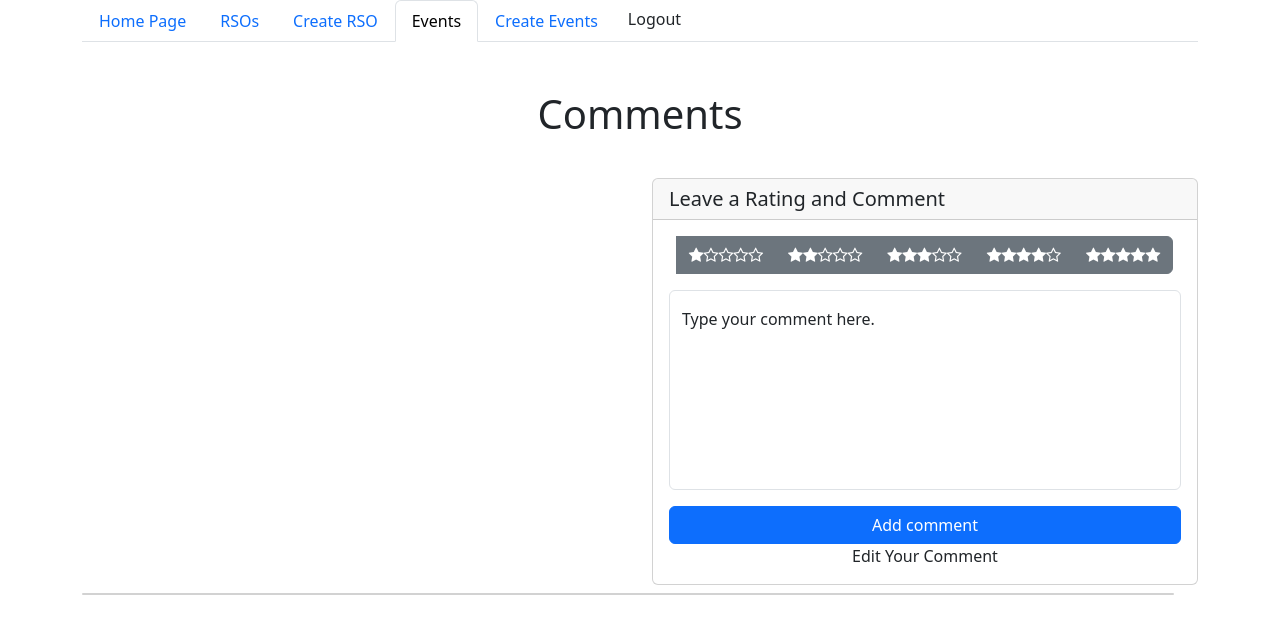
After one commit to crimzxun/COP4710_Project, a PHP site: page /comments_page.php?event_id=1 in a window 1280 px wide. The commit adds this page. Shown: the top 634 px of the page. Run offline with PHP 8.4, Linux system fonts and the light colour scheme; the visitor is signed in with stand-in values (Sample User, id 1); data that the repository does not hold is empty.

Commit message:
comment page visual

```diff
--- a/src/backend/comment.php
+++ b/src/backend/comment.php
@@ -2,7 +2,7 @@
 
 <?php
 
-include 'dbconn.php';
+include_once 'dbconn.php';
 
 function add_comment($userId, $eventId, $content) {
 
--- a/src/backend/dbconn.php
+++ b/src/backend/dbconn.php
@@ -3,7 +3,7 @@
 <?php
 
 function db_get_connection() {
-    //$dbConn = null;
+    $dbConn = null;
 
     $host = '127.0.0.1';
     $db = 'universityeventsite';
--- /dev/null
+++ b/src/comments_page.php
@@ -0,0 +1,160 @@
+<?php
+require_once 'backend/user.php'; // Include RSO functions
+require_once 'backend/comment.php'; // Include database connection
+
+
+session_start();
+// Define variables and initialize with empty values
+$name = $description = $imageURL = $email1  = $email2 = $email3 = $adminemail = "";
+$memberEmails = [];
+$uniID = $_SESSION["user_universityid"];
+$name_err = $description_err = $imageURL_err = $uniID_err = $email_err = "";
+
+//$event = events_get_event($_SESSION["user_universityid"], $_GET["id"]);
+// Processing form data when form is submitted
+
+
+//Get the comments
+//$comments = get_all_comments($_GET["id"]);
+$comments = [];
+
+if($_SERVER["REQUEST_METHOD"] == "POST"){
+
+}
+?>
+
+<!DOCTYPE html>
+<html lang="en">
+<head>
+    <meta charset="UTF-8">
+    <meta name="viewport" content="width=device-width, initial-scale=1.0">
+    <title>Create RSO</title>
+    <link href="frontend/css/bootstrap.min.css" rel="stylesheet">
+    <link rel="stylesheet" href="https://cdnjs.cloudflare.com/ajax/libs/font-awesome/4.7.0/css/font-awesome.min.css">
+
+</head>
+<style>
+    /* Style for selected stars */
+    .btn-group input[type="radio"]:checked + label .fa-star,
+    .btn-group input[type="radio"]:checked + label .fa-star-o {
+        color: gold; /* Change the color to indicate selection */
+    }
+</style>
+<body>
+    <div class="container">
+        <ul class="nav nav-tabs">
+                <li class="nav-item">
+                    <a class="nav-link" aria-current="page" href="dashboard.php">Home Page</a>
+                </li>
+                <li class="nav-item">
+                    <a class="nav-link" href="viewRSO.php">RSOs</a>
+                </li>
+                <li class="nav-item">
+                    <a class="nav-link float-end" href="create_rso.php">Create RSO</a>
+                </li>
+                <li class="nav-item">
+                    <a class="nav-link float-end active" href="events.php">Events</a>
+                </li>
+                <li class="nav-item">
+                    <a class="nav-link float-end" href="create_event.php">Create Events</a>
+                </li>
+                <a href="logout.php" class="btn d-grid gap-2 d-md-flex justify-content-md-end">Logout</a>
+            </ul>
+        <div class="row">
+        <div class="container">
+    <div class="p-5 pb-md-4 mx-auto text-center">
+        <h1 class="display-6 fw-normal">Comments</h1>
+    </div>
+
+    <div class="row">
+        <div class="col col-md-6 align-self-top h-100">
+            <div class="comment-section">
+                <?php foreach ($comments as $eventComment) : ?>
+                    <?php
+
+                    $commentUser = get_user_by_id($universityId, $eventComment["UserID"]);
+
+                    ?>
+                    <div class="card">
+                        <h5 class="card-header">
+                            <strong><?= $commentUser["FullName"] ?></strong>
+                        </h5>
+                        <div class="card-body">
+                            <p class="card-text"><?= $eventComment["Content"]; ?></p>
+                        </div>
+                    </div>
+                <?php endforeach; ?>
+            </div>
+        </div>
+        <div class="col col-md-6 align-self-top">
+            <div class="row my-2">
+                <div class="col-md-12">
+                    <div class="card">
+                        <h5 class="card-header">
+                            Leave a Rating and Comment
+                        </h5>
+                        <div class="card-body">
+                            <form class="text-center w-100" action="/events/update_rating.php" method="post">
+                                <input type="hidden" class="form-control" id="event_id" name="event_id"
+                                    value="<?= $_GET['event_id']; ?>" required>
+                                    <div class="mb-3 d-flex flex-wrap justify-content-center">
+                                        <div class="btn-group" role="group" aria-label="Rating">
+                                            <input type="radio" id="rating1" name="rating" value={1} style="display: none;">
+                                            <label class="btn btn-secondary" for="rating1">
+                                                <i class="fa fa-star"></i><i class="fa fa-star-o"></i><i class="fa fa-star-o"></i><i class="fa fa-star-o"></i><i class="fa fa-star-o"></i>
+                                            </label>
+
+                                            <input type="radio" id="rating2" name="rating" value={2} style="display: none;">
+                                            <label class="btn btn-secondary" for="rating2">
+                                                <i class="fa fa-star"></i><i class="fa fa-star"></i><i class="fa fa-star-o"></i><i class="fa fa-star-o"></i><i class="fa fa-star-o"></i>
+                                            </label>
+
+                                            <input type="radio" id="rating3" name="rating" value={3} style="display: none;">
+                                            <label class="btn btn-secondary" for="rating3">
+                                                <i class="fa fa-star"></i><i class="fa fa-star"></i><i class="fa fa-star"></i><i class="fa fa-star-o"></i><i class="fa fa-star-o"></i>
+                                            </label>
+
+                                            <input type="radio" id="rating4" name="rating" value={4} style="display: none;">
+                                            <label class="btn btn-secondary" for="rating4">
+                                                <i class="fa fa-star"></i><i class="fa fa-star"></i><i class="fa fa-star"></i><i class="fa fa-star"></i><i class="fa fa-star-o"></i>
+                                            </label>
+
+                                            <input type="radio" id="rating5" name="rating" value={5} style="display: none;">
+                                            <label class="btn btn-secondary" for="rating5">
+                                                <i class="fa fa-star"></i><i class="fa fa-star"></i><i class="fa fa-star"></i><i class="fa fa-star"></i><i class="fa fa-star"></i>
+                                            </label>
+                                        </div>
+                                    </div>
+                                        <form class="text-start" action="/events/add_comments.php" method="post">
+                                            <input type="hidden" class="form-control" id="event_id" name="event_id"
+                                                value="<?=$_GET['event_id']; ?>" required>
+                                            <div class="mb-3">
+                                                <div class="form-floating">
+                                                    <textarea class="form-control" placeholder="Leave a comment here"
+                                                            id="comment" name="comment"
+                                                            style="height: 200px; resize: none;"></textarea>
+                                                    <label for="comment">Type your comment here.</label>
+                                                </div>
+                                            </div>
+                                            <button type="submit" id="submit" name="submit"
+                                                    class="btn btn-primary text-center w-100">Add comment
+                                            </button>
+                                        <a href="/events/edit_comments.php?id=<?= $event["EventID"] ?>" class="nav-link">Edit Your
+                                            Comment</a>
+                                    </div>
+                            </form>
+                        </div>
+                    </div>
+                </div>
+            </div>
+            <div class="row">
+                <div class="col-md-12 align-self-center">
+                    <div class="card">
+                    </div>
+                </div>
+            </div>
+        </div>
+    </div>
+    <script src="frontend/js/bootstrap.min.js"></script>
+</body>
+</html>
```
Also changed, not shown: src/events.php (+72 -21 lines).
